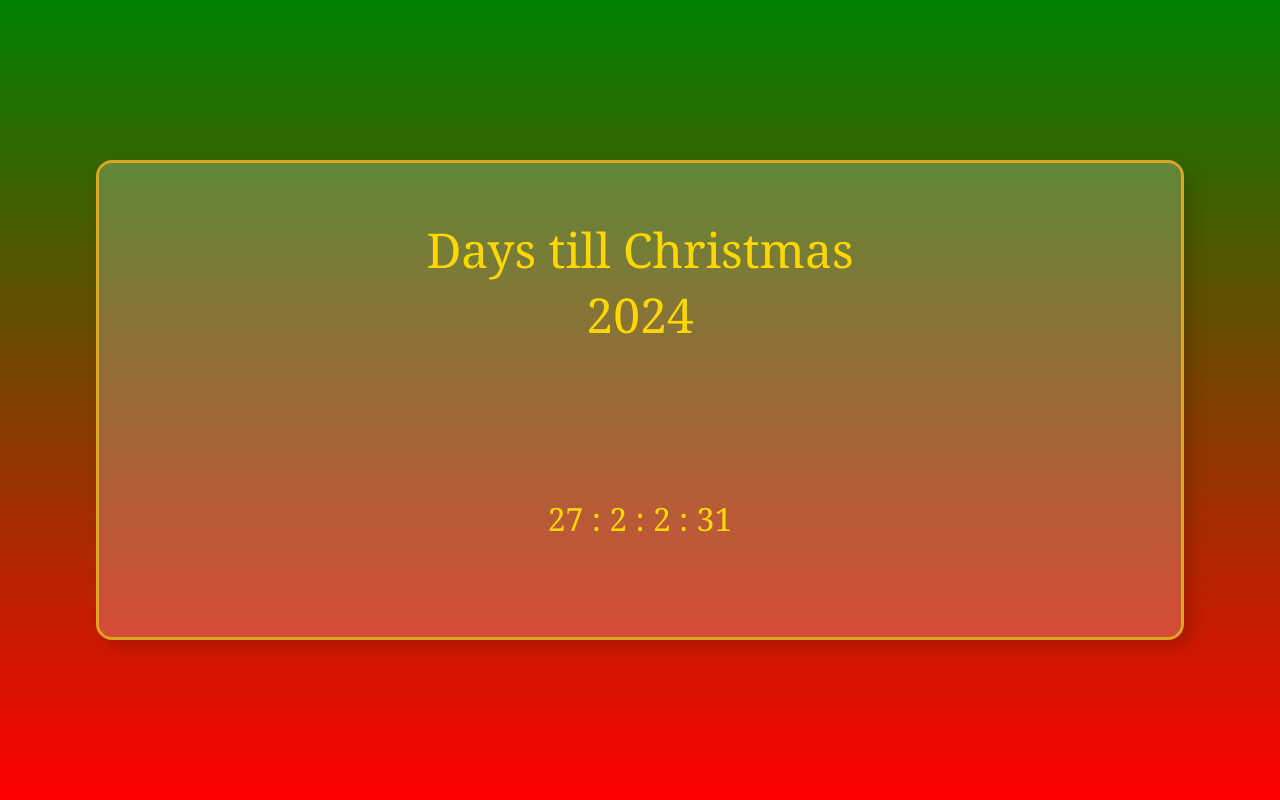
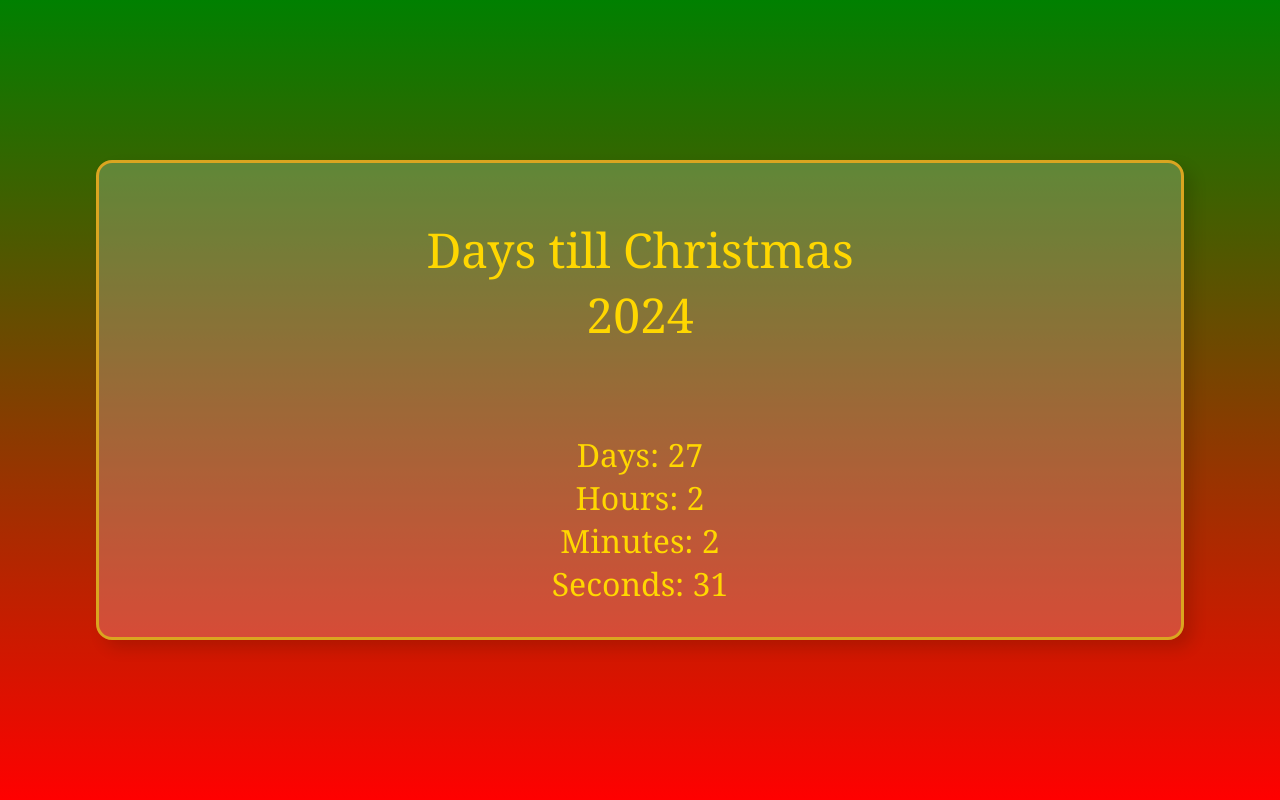
Before and after one commit to Jbugglin/holidayCountdown, a plain HTML site: page index.html in a window 1280 px wide. Drawn offline with Linux system fonts and the light colour scheme.

Commit message:
Update
Decided to break out all time iterations and make them their own line on the page. Will Stylize more later.

```diff
--- a/action.js
+++ b/action.js
@@ -21,5 +21,9 @@ let x = setInterval(function() {
     let secondsRemaining = Math.floor(diff % (1000*60) /1000);
 
     //Display remaining time in countdown
-    document.getElementById('countdownContainer').innerHTML = daysRemaining+ ' : ' +hoursRemaining+ ' : ' +minutesRemaining+ ' : ' +secondsRemaining;
+    document.getElementById('days').innerHTML = "Days: " +daysRemaining;
+    document.getElementById('hours').innerHTML = "Hours: " +hoursRemaining;
+    document.getElementById('minutes').innerHTML = "Minutes: " +minutesRemaining;
+    document.getElementById('seconds').innerHTML = "Seconds: " +secondsRemaining;
+
 });
--- a/index.html
+++ b/index.html
@@ -11,7 +11,12 @@
 
     <main class="countdownTimer">
         <h1>Days till Christmas <span id="year"></span></h1>
-        <div id="countdownContainer"></div>
+        <div id="countdownContainer">
+            <div id="days"></div>
+            <div id="hours"></div>
+            <div id="minutes"></div>
+            <div id="seconds"></div>
+        </div>
     </main>
 
     <script src="./action.js"></script>
--- a/style.css
+++ b/style.css
@@ -41,6 +41,7 @@ h1 {
     width: 100%;
     height: 50%;
     display: flex;
+    flex-direction: column;
     justify-content: center;
     align-items: center;
     color: gold;
```
